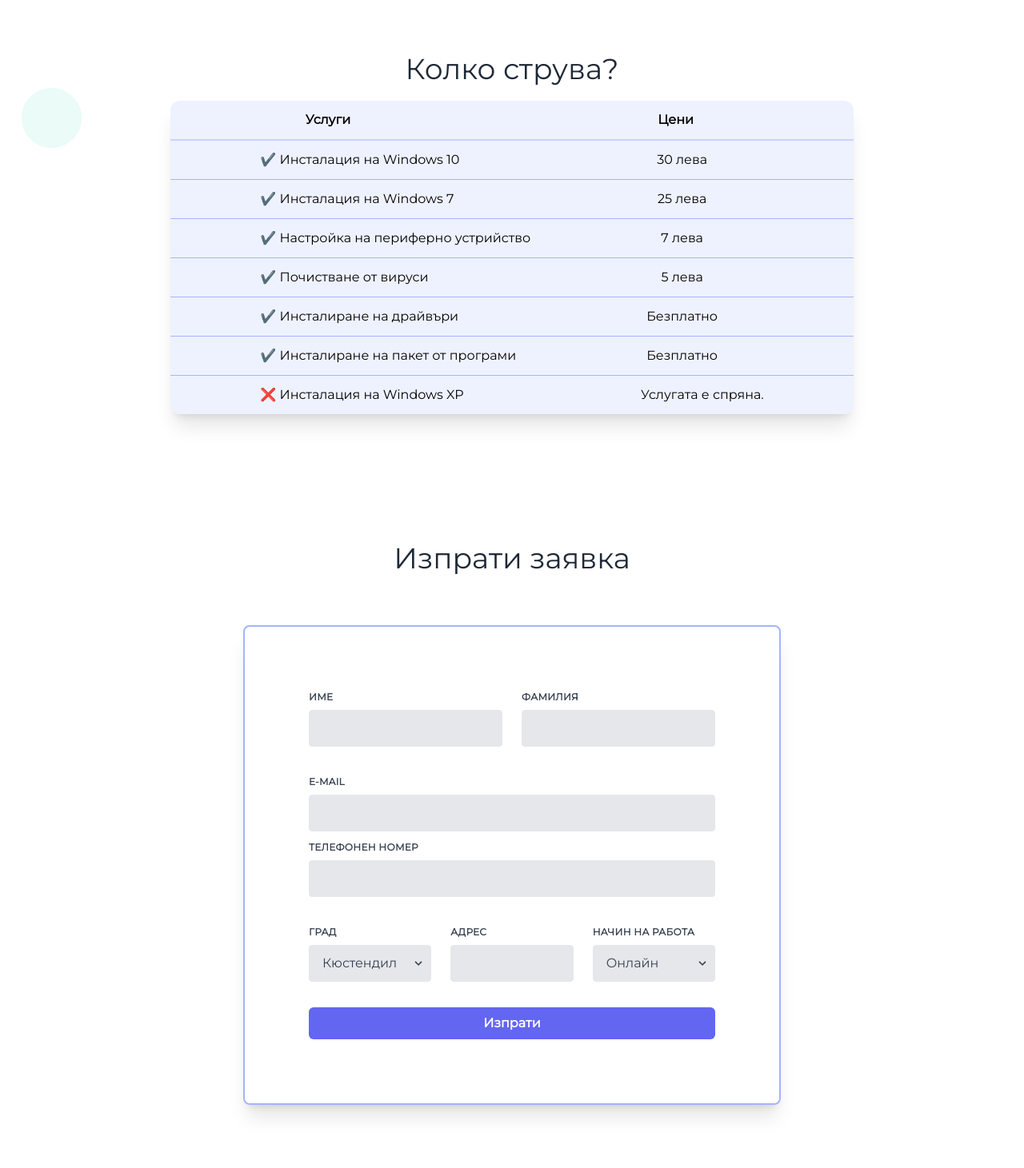
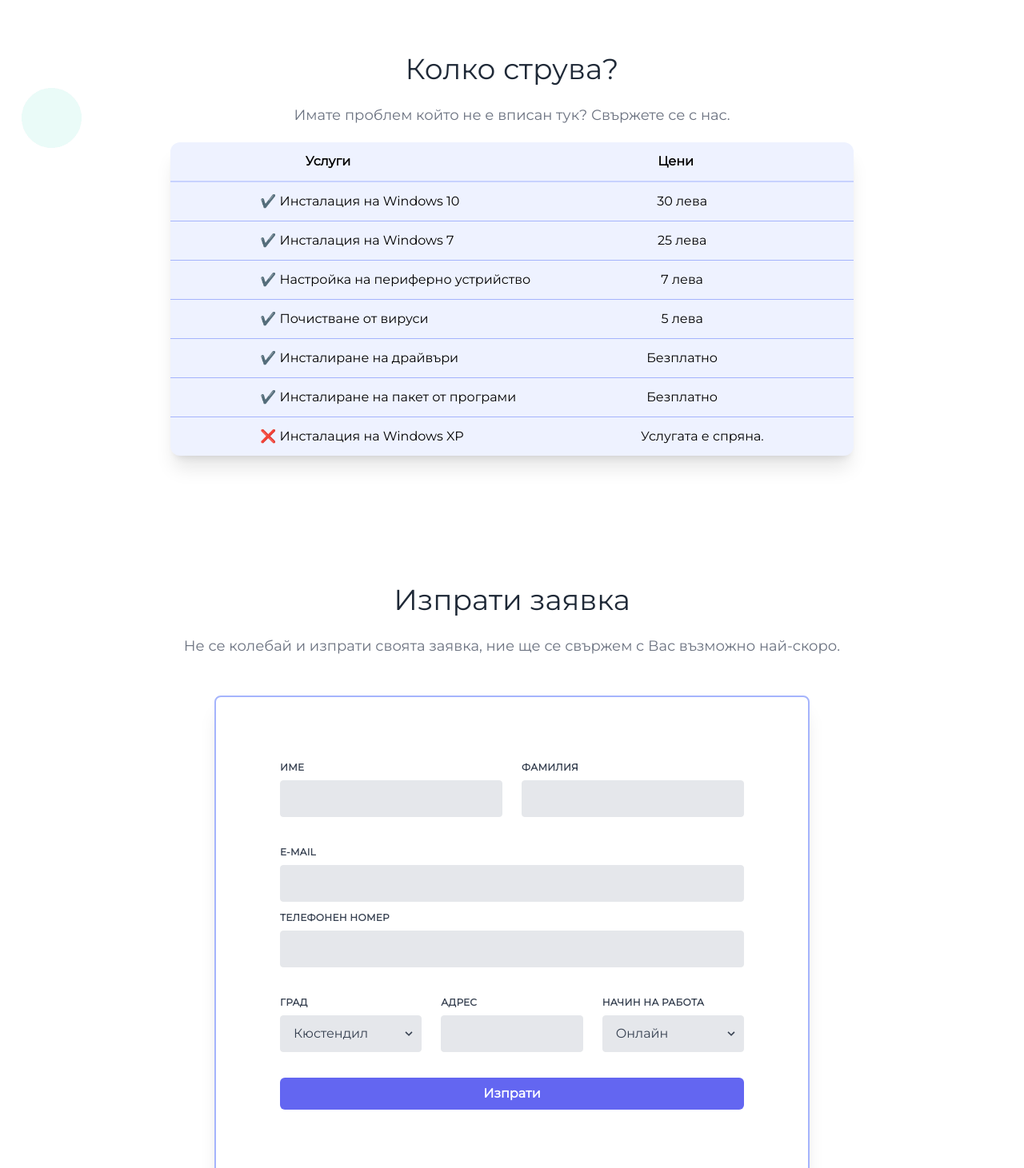
Before and after one commit to Nikolaevmar/itserviceskn, a React (Create React App) app: page / in a window 1280 px wide. Shown: the part 1540-3001 px from the top of the page at 80% size. Built offline with nearby package versions, Linux system fonts and the light colour scheme.

Commit message:
add more info on 2 sections

```diff
--- a/src/components/Pricing.js
+++ b/src/components/Pricing.js
@@ -6,6 +6,9 @@ export default function Pricing() {
       <h1 className="text-2xl lg:text-4xl text-gray-800 flex justify-center">
         Колко струва?
       </h1>
+      <p className="text-md mt-4 text-gray-500 xl:mt-6 dark:text-gray-300 justify-center flex lg:text-lg text-center">
+          Имате проблем който не е вписан тук? Свържете се с нас.
+        </p>
       <table className="rounded-xl bg-indigo-50 m-5 w-4/6 mx-auto text-center shadow-xl">
       <tbody>
         <tr className="border-b-2 border-indigo-200">
--- a/src/components/RequestForm.js
+++ b/src/components/RequestForm.js
@@ -32,8 +32,11 @@ export default function RequestForm() {
       <h1 className="text-2xl lg:text-4xl text-gray-800 flex justify-center">
         Изпрати заявка
       </h1>
+      <p className="text-md mt-4 text-gray-500 xl:mt-6 dark:text-gray-300 justify-center flex lg:text-lg text-center">
+          Не се колебай и изпрати своята заявка, ние ще се свържем с Вас възможно най-скоро.
+        </p>
       <div className="flex justify-center">
-        <form ref={form} onSubmit={sendEmail} className="sm:max-w-lg md:max-w-2xl lg:max-w-2xl mt-16 p-20 border-2 border-indigo-300 rounded-lg shadow-xl">
+        <form ref={form} onSubmit={sendEmail} className="sm:max-w-lg md:max-w-2xl lg:max-w-3xl mt-12 p-20 border-2 border-indigo-300 rounded-lg shadow-xl bg-white">
           <div className="flex flex-wrap -mx-3 mb-6">
             <div className="w-full md:w-1/2 px-3 mb-6 md:mb-0">
               <label className="block uppercase tracking-wide text-gray-700 text-xs font-bold mb-2" htmlFor="grid-first-name">
```
